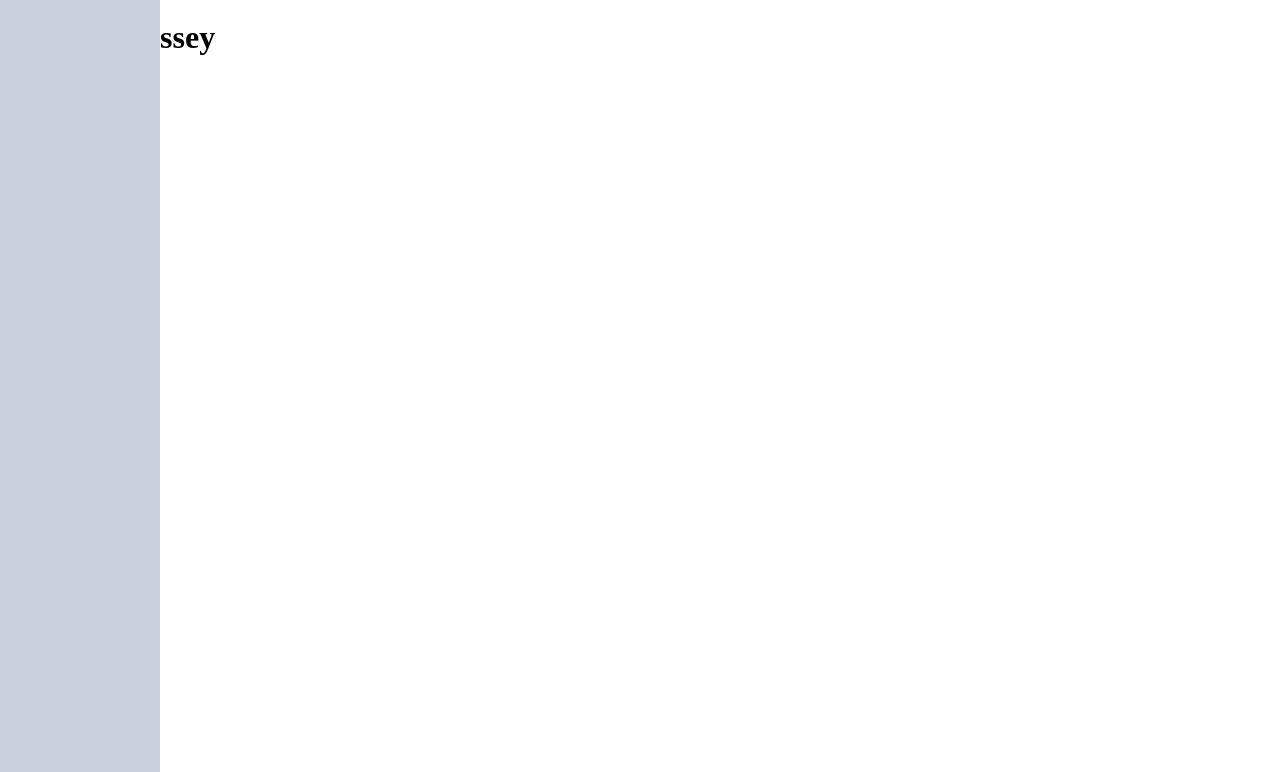
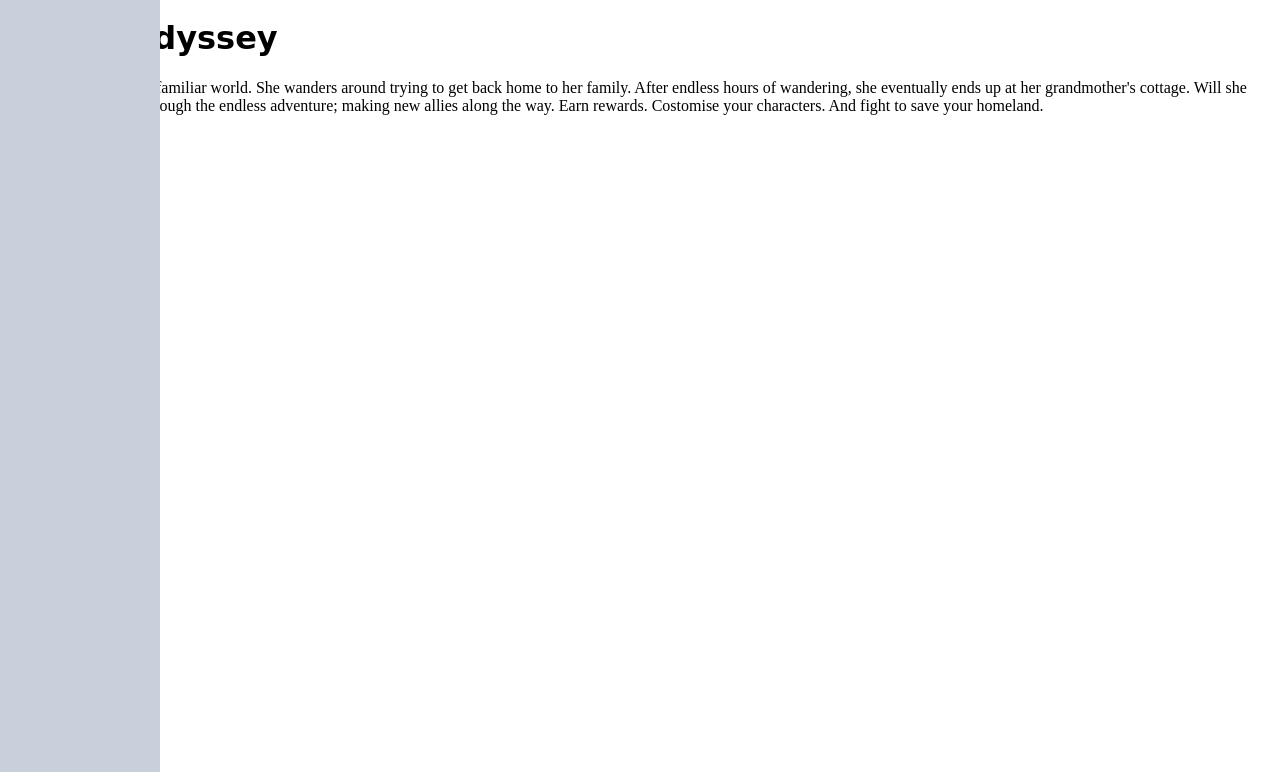
Before and after one commit to doggy678/Jades-Odyssey, a plain HTML site: page index.html in a window 1280 px wide. Shown: the part 28-800 px from the top of the page. Drawn offline with Linux system fonts and the light colour scheme; a web font is replaced by a local one.

Commit message:
Update index.html

```diff
--- a/index.html
+++ b/index.html
@@ -16,8 +16,10 @@
     </div>
     <div id="main">
       <img src="" alt="Jade.png">
-      <h1>Jade's Odyssey</h1>
-
+      <h1 id="title">Jade's Odyssey</h1>
+      <p id="about">Jade wakes up in an unfamiliar world. She wanders around trying to get back home to her family. After endless hours of wandering, she eventually ends up at her grandmother's cottage. Will she escape…..
+        Join Jade through the endless adventure; making new allies along the way. Earn rewards. Costomise your characters. And fight to save your homeland.
+      </p>
     </div>
   </body>
   </html>
```
